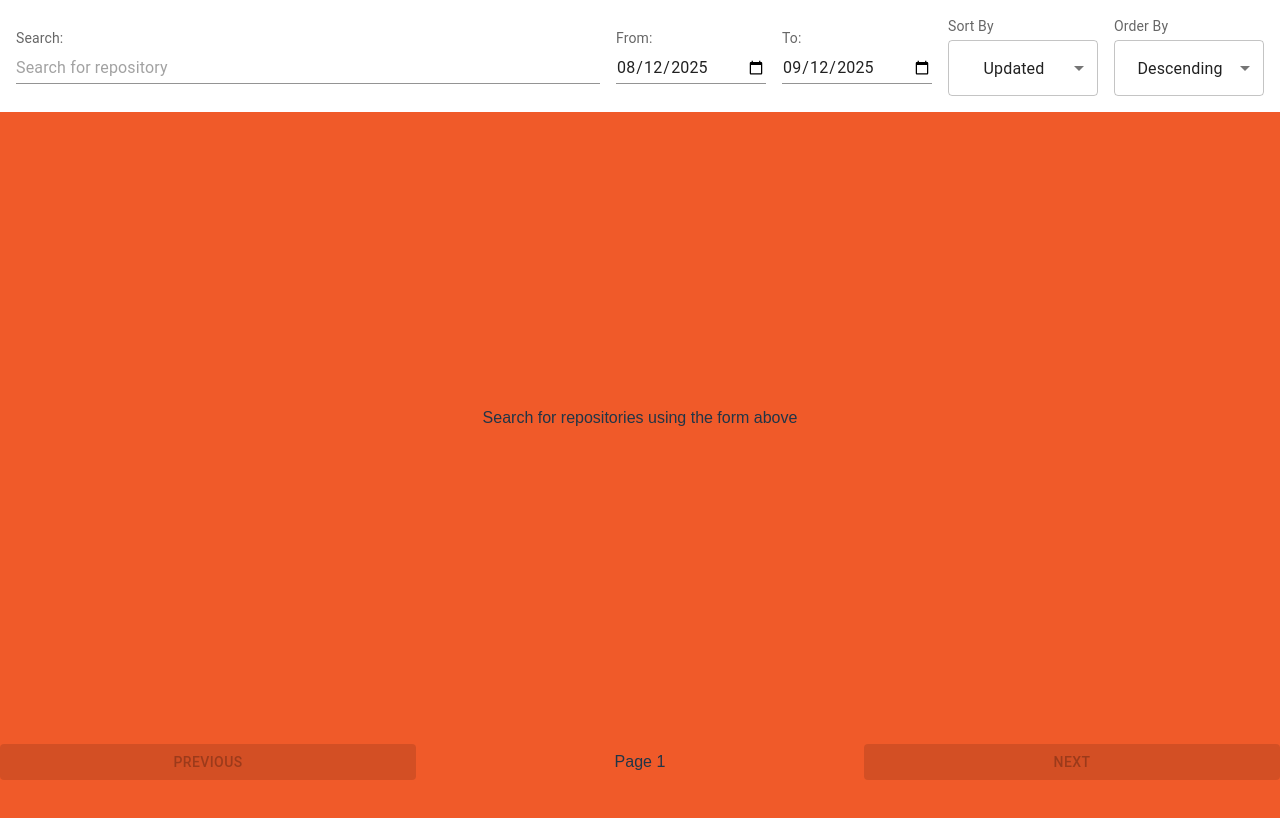
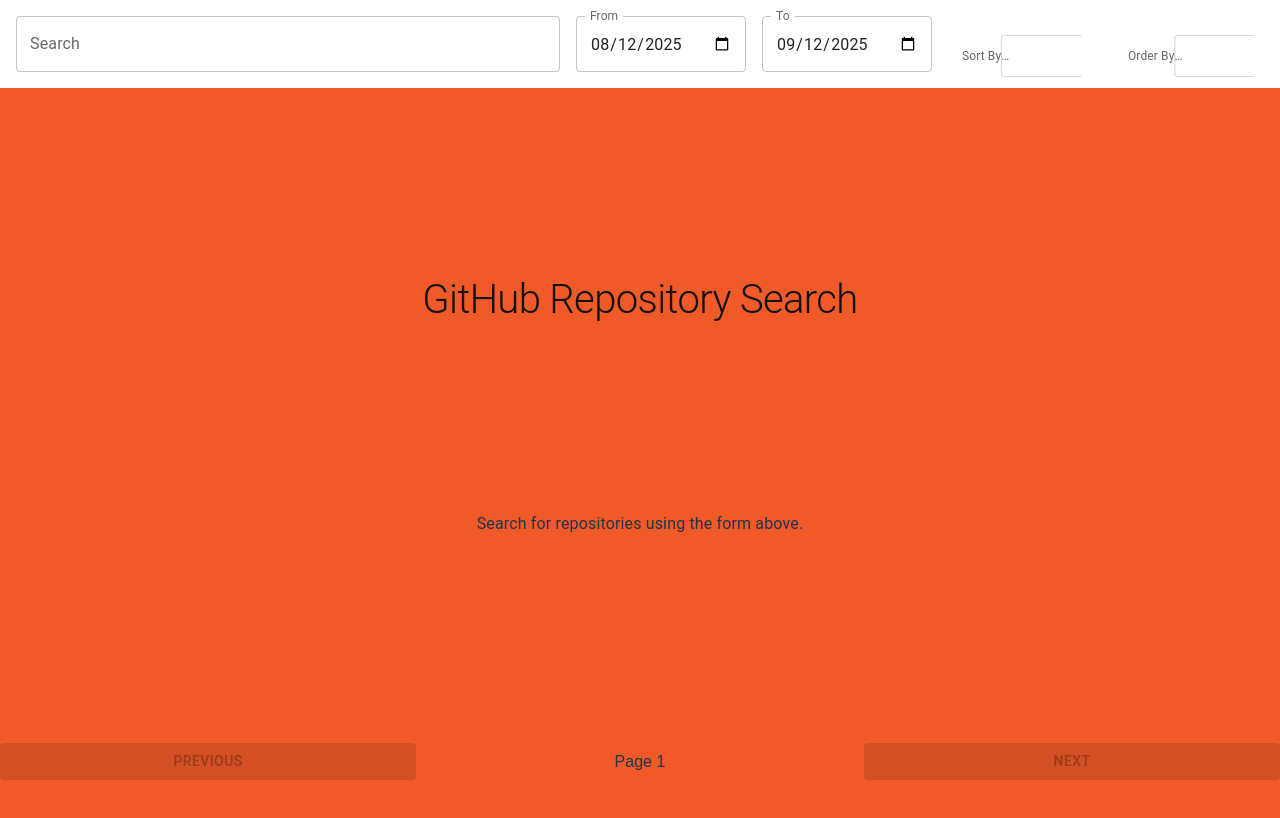
Before and after one commit to callumfallows/naimuri-task, a React (Vite) app: page / in a window 1280 px wide. Built offline with nearby package versions, Linux system fonts and the light colour scheme.

Commit message:
chore: fix accessibility issues after running WCAG test
- Ensured accessibility (ARIA labels, live regions, keyboard-friendly dialogs) errors are resolved
- Configured ESLint with accessibility plugins

```diff
--- a/eslint.config.js
+++ b/eslint.config.js
@@ -1,4 +1,5 @@
 import js from '@eslint/js';
+import jsxA11y from 'eslint-plugin-jsx-a11y';
 import reactHooks from 'eslint-plugin-react-hooks';
 import reactRefresh from 'eslint-plugin-react-refresh';
 import { globalIgnores } from 'eslint/config';
@@ -8,13 +9,13 @@
 export default tseslint.config([
   globalIgnores(['dist']),
   {
-    plugina: ['jsx-a11y'],
     files: ['**/*.{ts,tsx}'],
     extends: [
       js.configs.recommended,
       tseslint.configs.recommended,
       reactHooks.configs['recommended-latest'],
       reactRefresh.configs.vite,
+      jsxA11y.flatConfigs.recommended,
     ],
     languageOptions: {
       ecmaVersion: 2020,
--- a/src/App.tsx
+++ b/src/App.tsx
@@ -1,12 +1,14 @@
 import {
   Box,
   Button,
+  FormControl,
   Grid,
-  Input,
   InputLabel,
   MenuItem,
   Select,
   Stack,
+  TextField,
+  Typography,
   useMediaQuery,
   useTheme,
 } from '@mui/material';
@@ -16,38 +18,22 @@
 import RepositoryResults from './RepositoryResults';
 import { useRepositorySearch } from './useRepositorySearch';
 
-/**
- * Repository Search Application
- *
- * A responsive React component that provides a user interface for searching and filtering
- * GitHub repositories with date range, sorting, and pagination capabilities.
- * Automatically adjusts layout for mobile and tablet devices.
- */
-
-// Utility functions
 const dateFormatter = (date: Date) => date.toISOString().split('T')[0];
 
 const getDefaultDateRange = () => {
   const today = new Date();
   const lastMonth = new Date();
   lastMonth.setMonth(today.getMonth() - 1);
-
-  return {
-    from: dateFormatter(lastMonth),
-    to: dateFormatter(today),
-  };
+  return { from: dateFormatter(lastMonth), to: dateFormatter(today) };
 };
 
-// Constants
-export const LIMIT = 30; // GitHub API default per_page limit
+export const LIMIT = 30;
 
 function App() {
-  // Theme and breakpoint detection
   const theme = useTheme();
-  const isMobile = useMediaQuery(theme.breakpoints.down('sm')); // < 600px
-  const isTablet = useMediaQuery(theme.breakpoints.down('md')); // < 900px
+  const isMobile = useMediaQuery(theme.breakpoints.down('sm'));
+  const isTablet = useMediaQuery(theme.breakpoints.down('md'));
 
-  // State management
   const defaultDates = getDefaultDateRange();
   const [searchTerm, setSearchTerm] = useState('');
   const [createdFrom, setCreatedFrom] = useState(defaultDates.from);
@@ -56,12 +42,10 @@
   const [orderBy, setOrderBy] = useState('desc');
   const [page, setPage] = useState(1);
 
-  // Event handlers
   const handleLoadMore = () => setPage(curr => curr + 1);
   const handlePrevious = () => setPage(curr => Math.max(1, curr - 1));
   const handleNext = () => setPage(curr => curr + 1);
 
-  // Fetch repository data
   const { repositories, repositoryCount, isLoading, error } =
     useRepositorySearch({
       searchTerm,
@@ -72,7 +56,6 @@
       page,
     });
 
-  // Pagination calculations
   const totalPages = Math.ceil(Math.min(repositoryCount / LIMIT, 1000 / LIMIT));
   const hasMorePages = page < totalPages;
   const canGoBack = page > 1;
@@ -88,84 +71,57 @@
           alignItems={isTablet ? 'stretch' : 'center'}
           className='searchWrapper'
         >
-          {/* Search Bar */}
-          <Box
-            className='searchBar'
-            sx={{ minWidth: isMobile ? '100%' : '300px' }}
-          >
-            {' '}
-            <InputLabel htmlFor='search' sx={{ fontSize: '0.875rem', mb: 0.5 }}>
-              Search:
-            </InputLabel>
-            <Input
-              fullWidth
+          {/* Search Field */}
+          <TextField
+            id='search'
+            label='Search'
             type='text'
+            value={searchTerm}
             onChange={e => setSearchTerm(e.target.value)}
             placeholder='Search for repository'
-              name='search'
-              id='search'
-              value={searchTerm}
+            fullWidth
+            sx={{ minWidth: isMobile ? '100%' : '300px' }}
           />
-          </Box>
 
-          {/* Date Options */}
+          {/* Date Range */}
           <Stack
             className='dateOptions'
             direction={isMobile ? 'column' : 'row'}
             spacing={isMobile ? 1 : 2}
             sx={{ minWidth: isMobile ? '100%' : 'auto' }}
           >
-            <Stack sx={{ minWidth: isMobile ? '100%' : '150px' }}>
-              <InputLabel
-                htmlFor='dateFrom'
-                sx={{ fontSize: '0.875rem', mb: 0.5 }}
-              >
-                From:
-              </InputLabel>
-              <Input
+            <TextField
+              id='dateFrom'
+              label='From'
+              type='date'
               value={createdFrom}
               onChange={e => setCreatedFrom(e.target.value)}
+              fullWidth
+            />
+            <TextField
+              id='dateTo'
+              label='To'
               type='date'
-                name='dateFrom'
-                id='dateFrom'
+              value={createdTo}
+              onChange={e => setCreatedTo(e.target.value)}
               fullWidth
             />
           </Stack>
-            <Stack sx={{ minWidth: isMobile ? '100%' : '150px' }}>
-              <InputLabel
-                htmlFor='dateTo'
-                sx={{ fontSize: '0.875rem', mb: 0.5 }}
-              >
-                To:
-              </InputLabel>
-              <Input
-                value={createdTo}
-                onChange={e => setCreatedTo(e.target.value)}
-                type='date'
-                name='dateTo'
-                id='dateTo'
-                fullWidth
-              />
-            </Stack>
-          </Stack>
 
-          {/* Sort and Order Options */}
+          {/* Sort and Order */}
           <Stack
             direction={isMobile ? 'column' : 'row'}
             spacing={isMobile ? 1 : 2}
             sx={{ minWidth: isMobile ? '100%' : 'auto' }}
           >
             {/* Sort By */}
-            <Stack
-              className='sortOptions'
-              sx={{ minWidth: isMobile ? '100%' : '150px' }}
-            >
-              <InputLabel id='sortBy' sx={{ fontSize: '0.875rem', mb: 0.5 }}>
+            <Stack className='sortOptions' sx={{ minWidth: '150px' }}>
+              <FormControl fullWidth>
+                <InputLabel>
                   Sort By
-              </InputLabel>
                   <Select
+                    id='sortBy'
                     name='sortBy'
-                id='sortBy'
                     fullWidth
                     value={sortBy}
                     onChange={e => setSortBy(e.target.value)}
@@ -176,35 +132,51 @@
                     <MenuItem value='forks'>Forks</MenuItem>
                     <MenuItem value='help-wanted-issues'>Issues</MenuItem>
                   </Select>
+                </InputLabel>
+              </FormControl>
             </Stack>
 
             {/* Order By */}
-            <Stack
-              className='orderOptions'
-              sx={{ minWidth: isMobile ? '100%' : '150px' }}
-            >
-              <InputLabel id='orderBy' sx={{ fontSize: '0.875rem', mb: 0.5 }}>
+            <Stack className='orderOptions' sx={{ minWidth: '150px' }}>
+              <FormControl fullWidth>
+                <InputLabel>
                   Order By
-              </InputLabel>
                   <Select
+                    id='orderBy'
                     name='orderBy'
-                id='orderBy'
                     fullWidth
                     value={orderBy}
                     onChange={e => setOrderBy(e.target.value)}
-                labelId='orderBy'
                     size={isMobile ? 'small' : 'medium'}
                   >
                     <MenuItem value='desc'>Descending</MenuItem>
                     <MenuItem value='asc'>Ascending</MenuItem>
                   </Select>
+                </InputLabel>
+              </FormControl>
             </Stack>
           </Stack>
         </Stack>
       </Box>
 
+      <Box className='introduction'>
+        <Typography
+          variant='h1'
+          component='h1'
+          fontSize={{ xs: '1.5rem', sm: '2rem', md: '2.5rem' }}
+          sx={{ color: '#111', lineHeight: 1.2 }} // ensure good contrast
+        >
+          GitHub Repository Search
+        </Typography>
+      </Box>
+
       {/* Results Section */}
-      <Box className='resultsContainer'>
+      <Box
+        className='resultsContainer'
+        role='region'
+        aria-live='polite'
+        aria-label='Repository search results'
+      >
         <RepositoryResults
           repositories={repositories}
           isLoading={isLoading}
@@ -212,7 +184,7 @@
           searchTerm={searchTerm}
         />
 
-        {/* Load More Button (Mobile/Tablet preferred pattern) */}
+        {/* Load More (Mobile/Tablet) */}
         {hasMorePages && isTablet && (
           <Box sx={{ textAlign: 'center', mt: 2 }}>
             <Button
@@ -223,6 +195,7 @@
               size={isMobile ? 'large' : 'medium'}
               fullWidth={isMobile}
               sx={{ minWidth: isMobile ? '100%' : '200px' }}
+              aria-label='Load more results'
             >
               {isLoading ? 'Loading...' : 'Load More'}
             </Button>
@@ -230,7 +203,7 @@
         )}
       </Box>
 
-      {/* Pagination Controls (Desktop preferred pattern) */}
+      {/* Pagination (Desktop) */}
       {!isTablet && (
         <Box className='paginationContainer' sx={{ mt: 3 }}>
           <Grid container spacing={2} alignItems='center'>
@@ -241,12 +214,17 @@
                 variant='contained'
                 color='primary'
                 fullWidth
+                aria-label='Go to previous page'
               >
                 Previous
               </Button>
             </Grid>
             <Grid size={4}>
-              <Box sx={{ textAlign: 'center', fontWeight: 'medium' }}>
+              <Box
+                sx={{ textAlign: 'center', fontWeight: 'medium' }}
+                role='status'
+                aria-live='polite'
+              >
                 Page {page}
               </Box>
             </Grid>
@@ -257,6 +235,7 @@
                 variant='contained'
                 color='primary'
                 fullWidth
+                aria-label='Go to next page'
               >
                 Next
               </Button>
@@ -265,9 +244,13 @@
         </Box>
       )}
 
-      {/* Mobile/Tablet Pagination Info */}
+      {/* Pagination Info (Mobile/Tablet) */}
       {isTablet && (
-        <Box sx={{ textAlign: 'center', py: 1 }}>
+        <Box
+          sx={{ textAlign: 'center', py: 1 }}
+          role='status'
+          aria-live='polite'
+        >
           <Box sx={{ fontSize: '0.875rem', color: 'text.secondary' }}>
             Page {page} of {totalPages || 1}
             {repositoryCount > 0 && (
--- a/src/RepositoryCard.tsx
+++ b/src/RepositoryCard.tsx
@@ -1,4 +1,5 @@
 import {
+  Close as CloseIcon,
   ForkRight as ForkIcon,
   GitHub as GitHubIcon,
   BugReport as IssueIcon,
@@ -13,14 +14,17 @@
   Card,
   CardActions,
   CardContent,
+  CircularProgress,
+  Dialog,
+  DialogActions,
+  DialogContent,
+  DialogTitle,
   Grid,
+  IconButton,
   Link,
-  Modal,
   Typography,
-  useMediaQuery,
-  useTheme,
 } from '@mui/material';
-import React, { useState } from 'react';
+import { useState } from 'react';
 import Markdown from 'react-markdown';
 import type { RepositoryType } from './interfaces';
 import { useGetReadme } from './useGetReadme';
@@ -51,14 +55,16 @@
     bgColor: 'rgba(111, 209, 42, 0.1)',
     borderColor: 'rgba(111, 209, 42, 0.2)',
   },
-};
+} as const;
+
+type StatKey = keyof typeof STAT_CONFIGS;
 
 const StatBox = ({
   type,
   count,
   label,
 }: {
-  type: keyof typeof STAT_CONFIGS;
+  type: StatKey;
   count: number;
   label: string;
 }) => {
@@ -66,7 +72,10 @@
   const IconComponent = config.icon;
 
   return (
+    // role="group" with an accessible name so screen readers get "stars 1,234"
     <Box
+      role='group'
+      aria-label={`${label} ${count.toLocaleString()}`}
       display='flex'
       alignItems='center'
       gap={0.5}
@@ -78,15 +87,13 @@
         minWidth: 0, // Prevents overflow
       }}
     >
+      {/* Icon is decorative — hide from screen readers */}
       <IconComponent
         sx={{ fontSize: 16, color: config.color, flexShrink: 0 }}
+        aria-hidden='true'
       />
-      <Typography
-        variant='body2'
-        fontWeight='500'
-        sx={{ minWidth: 0 }} // Allows text to shrink if needed
-      >
-        {count.toLocaleString()} {/* Format large numbers with commas */}
+      <Typography variant='body2' fontWeight='500' sx={{ minWidth: 0 }}>
+        {count.toLocaleString()}
       </Typography>
       <Typography
         variant='caption'
@@ -96,6 +103,7 @@
           overflow: 'hidden',
           textOverflow: 'ellipsis',
         }}
+        aria-hidden='true' // label text is included in the group aria-label so hide this duplicate text
       >
         {label}
       </Typography>
@@ -103,45 +111,87 @@
   );
 };
 
-// Readme modal
-export function BasicModal({ full_name }: { full_name: string }) {
-  const [open, setOpen] = React.useState(true);
-  const handleClose = () => setOpen(false);
+// Accessible Readme dialog that replaces the raw Modal
+export function ReadmeDialog({
+  full_name,
+  open,
+  onClose,
+}: {
+  full_name: string;
+  open: boolean;
+  onClose: () => void;
+}) {
   const { error, isLoading, readme } = useGetReadme(full_name);
 
+  const dialogTitleId = `readme-dialog-title-${full_name.replace(/\W/g, '-')}`;
+  const dialogDescriptionId = `readme-dialog-desc-${full_name.replace(/\W/g, '-')}`;
+
   return (
-    <div>
-      <Modal
-        open={open}
-        onClose={handleClose}
-        aria-labelledby='modal-modal-title'
-        aria-describedby='modal-modal-description'
+    <Dialog
+      open={open}
+      onClose={onClose}
+      aria-labelledby={dialogTitleId}
+      aria-describedby={dialogDescriptionId}
+      fullWidth
+      maxWidth='md'
+    >
+      <DialogTitle
+        id={dialogTitleId}
+        sx={{
+          display: 'flex',
+          alignItems: 'center',
+          justifyContent: 'space-between',
+        }}
       >
-        <Box>
-          {isLoading ? (
-            <p>Loading readme...</p>
-          ) : error ? (
-            <p>{error}</p>
-          ) : (
-            <div
-              style={{
-                padding: '20px',
-                backgroundColor: 'white',
-                maxHeight: '80vh',
-                overflowY: 'auto',
-                color: 'black',
-              }}
-            >
-              <Markdown>{readme}</Markdown>
-            </div>
-          )}
-        </Box>
-      </Modal>
-    </div>
+        {/* Title announces the repository name */}
+        <span>README — {full_name}</span>
+        {/* Accessible close button */}
+        <IconButton
+          aria-label='Close readme dialog'
+          onClick={onClose}
+          size='small'
+        >
+          <CloseIcon aria-hidden='true' />
+        </IconButton>
+      </DialogTitle>
+
+      <DialogContent dividers>
+        {/* Provide polite live region for loading/error — screen readers get updates */}
+        {isLoading ? (
+          <Box
+            role='status'
+            aria-live='polite'
+            sx={{ display: 'flex', alignItems: 'center', gap: 1 }}
+          >
+            <CircularProgress size={18} aria-hidden='true' />
+            <Typography>Loading README…</Typography>
+          </Box>
+        ) : error ? (
+          <Typography role='status' aria-live='polite' color='error'>
+            {error}
+          </Typography>
+        ) : readme ? (
+          // The markdown content is the main document content in the dialog
+          <article id={dialogDescriptionId}>
+            <Markdown>{readme}</Markdown>
+          </article>
+        ) : (
+          <Typography role='status' aria-live='polite'>
+            No README available.
+          </Typography>
+        )}
+      </DialogContent>
+
+      <DialogActions>
+        <Button onClick={onClose} aria-label='Close readme'>
+          Close
+        </Button>
+      </DialogActions>
+    </Dialog>
   );
 }
 
-// Main component with improved structure
+// Main component with improved structure and accessibility
 const RepoistoryCard = ({
   name,
   owner,
@@ -151,14 +201,15 @@
   forks_count,
   open_issues_count,
 }: RepositoryType) => {
-  const theme = useTheme();
-  const isMobile = useMediaQuery(theme.breakpoints.down('sm')); // < 600px
   const [open, setOpen] = useState(false);
-  const handleShowReadme = () => {
-    setOpen(curr => !curr);
-  };
+  const handleShowReadme = () => setOpen(curr => !curr);
+
+  // Dialog accessibility IDs
+  const dialogId = `readme-dialog-${full_name.replace(/\W/g, '-')}`;
+
   return (
-    <Grid size={isMobile ? 12 : 6}>
+    // Use Grid item props for correct semantics / layout
+    <Grid>
       <Card
         sx={{
           height: '100%', // Ensures consistent card heights
@@ -170,9 +221,9 @@
         {/* Header Section */}
         <CardContent sx={{ flexGrow: 1 }}>
           <Box display='flex' alignItems='center' gap={1} mb={3}>
-            <GitHubIcon color='action' />
+            {/* Decorative GitHub icon: hide from assistive tech */}
+            <GitHubIcon color='action' aria-hidden='true' />
             <Typography
-              variant='h6'
               component='h2'
               fontWeight='bold'
               sx={{
@@ -188,7 +239,7 @@
           {/* Repository Info Section */}
           <Box mb={3}>
             <Typography
-              variant='subtitle2'
+              component='h3'
               color='text.secondary'
               sx={{ fontWeight: 600, mb: 1 }}
             >
@@ -197,7 +248,11 @@
 
             {owner ? (
               <Box display='flex' alignItems='center' gap={1}>
-                <PersonIcon fontSize='small' color='action' />
+                <PersonIcon
+                  fontSize='small'
+                  color='action'
+                  aria-hidden='true'
+                />
                 <Link
                   href={owner.html_url}
                   target='_blank'
@@ -211,10 +266,13 @@
                     textOverflow: 'ellipsis',
                     whiteSpace: 'nowrap',
                   }}
+                  // Clear accessible label describing destination and that it opens in a new tab
+                  aria-label={`Visit ${owner.login}'s GitHub profile (opens in a new tab)`}
                 >
                   {owner.login}
                   <OpenInNewIcon
                     sx={{ ml: 0.5, fontSize: 16, flexShrink: 0 }}
+                    aria-hidden='true'
                   />
                 </Link>
               </Box>
@@ -228,7 +286,7 @@
           {/* Statistics Section */}
           <Box>
             <Typography
-              variant='subtitle2'
+              component={'h3'}
               color='text.secondary'
               sx={{ fontWeight: 600, mb: 2 }}
             >
@@ -236,22 +294,23 @@
             </Typography>
 
             <Grid container spacing={1}>
-              <Grid size={3}>
+              <Grid size={{ xs: 6, sm: 3 }}>
                 <StatBox type='stars' count={stargazers_count} label='stars' />
               </Grid>
 
-              <Grid size={3}>
+              <Grid size={{ xs: 6, sm: 3 }}>
                 <StatBox type='forks' count={forks_count} label='forks' />
               </Grid>
 
-              <Grid size={3}>
+              <Grid size={{ xs: 6, sm: 3 }}>
                 <StatBox
                   type='issues'
                   count={open_issues_count}
                   label='issues'
                 />
               </Grid>
-              <Grid size={3}>
+
+              <Grid size={{ xs: 6, sm: 3 }}>
                 <StatBox type='likes' count={0} label='likes' />
               </Grid>
             </Grid>
@@ -267,23 +326,24 @@
                 target='_blank'
                 rel='noopener noreferrer'
                 variant='contained'
-                startIcon={<GitHubIcon />}
-                endIcon={<OpenInNewIcon />}
+                startIcon={<GitHubIcon aria-hidden='true' />}
+                endIcon={<OpenInNewIcon aria-hidden='true' />}
                 size='small'
                 sx={{
                   textTransform: 'none',
                   borderRadius: 2,
                 }}
+                aria-label={`Open ${name} repository on GitHub (opens in a new tab)`}
               >
                 View Repository
               </Button>
             ) : (
-              <Button disabled size='small'>
+              <Button disabled size='small' aria-disabled>
                 Repository Unavailable
               </Button>
             )}
+
             <Button
-              rel='noopener noreferrer'
               variant='contained'
               size='small'
               sx={{
@@ -291,10 +351,21 @@
                 borderRadius: 2,
               }}
               onClick={handleShowReadme}
+              aria-expanded={open}
+              aria-controls={open ? dialogId : undefined}
+              aria-label={
+                open ? `Close README for ${name}` : `Open README for ${name}`
+              }
             >
               View Read Me
             </Button>
-            {open && <BasicModal full_name={full_name} />}
+
+            {/* Render the accessible dialog (controlled from parent state) */}
+            <ReadmeDialog
+              full_name={full_name}
+              open={open}
+              onClose={() => setOpen(false)}
+            />
           </>
         </CardActions>
       </Card>
--- a/src/RepositoryResults.tsx
+++ b/src/RepositoryResults.tsx
@@ -1,4 +1,4 @@
-import { Grid } from '@mui/material';
+import { Box, Grid, Typography } from '@mui/material';
 import type { RepositoryType } from './interfaces';
 import RepositoryCard from './RepositoryCard';
 
@@ -15,32 +15,49 @@
   error,
   searchTerm,
 }: RepositoryResultsProps) {
+  // Live region for screen readers to announce status
   if (isLoading) {
-    return <p>Loading repositories...</p>;
+    return (
+      <Typography role='status' aria-live='polite'>
+        Loading repositories…
+      </Typography>
+    );
   }
 
   if (error) {
-    return <p>{error}</p>;
+    return (
+      <Typography role='alert' color='error'>
+        {error}
+      </Typography>
+    );
   }
 
   if (repositories.length === 0) {
     return (
-      <p>
+      <Typography role='status' aria-live='polite'>
         {searchTerm
-          ? 'No repositories found for search criteria'
-          : 'Search for repositories using the form above'}
-      </p>
+          ? `No repositories found for "${searchTerm}".`
+          : 'Search for repositories using the form above.'}
+      </Typography>
     );
   }
 
   return (
-    <div className='repositoryItems'>
+    // Use role="list" for a list of repositories
+    <Box
+      className='repositoryItems'
+      role='list'
+      aria-label='Repository search results'
+    >
       <Grid container spacing={2}>
         {repositories.map(repo => (
-          <RepositoryCard key={repo.id} {...repo} />
+          // Each repository card is a list item
+          <Grid size={{ xs: 12, sm: 6, lg: 4 }} key={repo.id} role='listitem'>
+            <RepositoryCard {...repo} />
+          </Grid>
         ))}
       </Grid>
-    </div>
+    </Box>
   );
 }
 
--- a/src/useRepositorySearch.tsx
+++ b/src/useRepositorySearch.tsx
@@ -93,7 +93,7 @@
     } finally {
       setIsLoading(false);
     }
-  }, [searchTerm, buildSearchUrl, resetRepositoryData]);
+  }, [searchTerm, buildSearchUrl, resetRepositoryData, page]);
 
   // Effect: Handle page changes (load more results)
   useEffect(() => {
@@ -102,7 +102,7 @@
       setIsLoading(true);
       fetchRepositories();
     }
-  }, [page]);
+  }, [page, searchTerm, fetchRepositories]);
 
   // Effect for handling search term changes (with debouncing)
   useEffect(() => {
```
Also changed, not shown: src/useGetReadme.ts (+27 -8 lines), 1 other file (tests, documents, lock files or other folders). Lines whose indentation alone changed are shown as unchanged.
